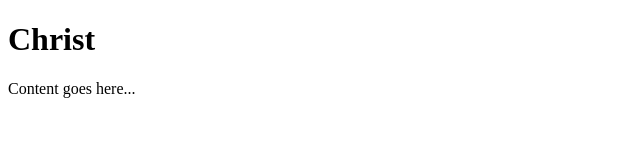
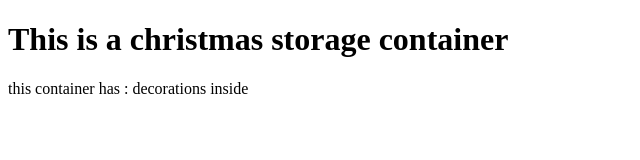
Before and after one commit to ki0rby/ki0rby.github.io, a plain HTML site: page christ.html in a window 1280 px wide. Shown: the whole page, without its empty margins (0-640 px from the left). Drawn offline with Linux system fonts and the light colour scheme.

Commit message:
Update christ.html

```diff
--- a/christ.html
+++ b/christ.html
@@ -3,10 +3,10 @@
 <head>
     <meta charset="UTF-8">
     <meta name="viewport" content="width=device-width, initial-scale=1.0">
-    <title>Christ</title>
+    <title>Christmas</title>
 </head>
 <body>
-    <h1>Christ</h1>
-    <p>Content goes here...</p>
+    <h1>This is a christmas storage container</h1>
+    <p>this container has : decorations inside</p>
 </body>
 </html>
```
